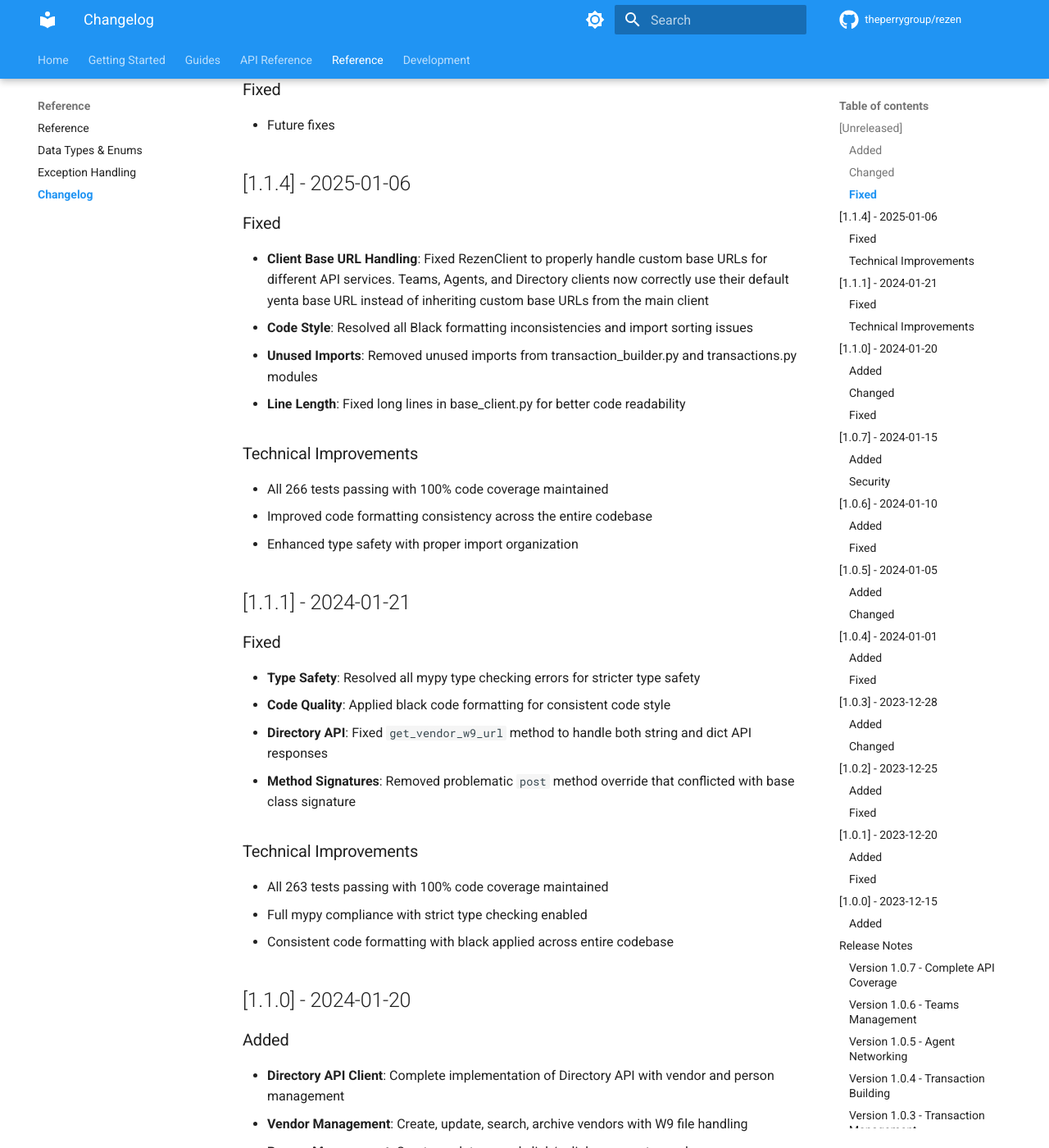
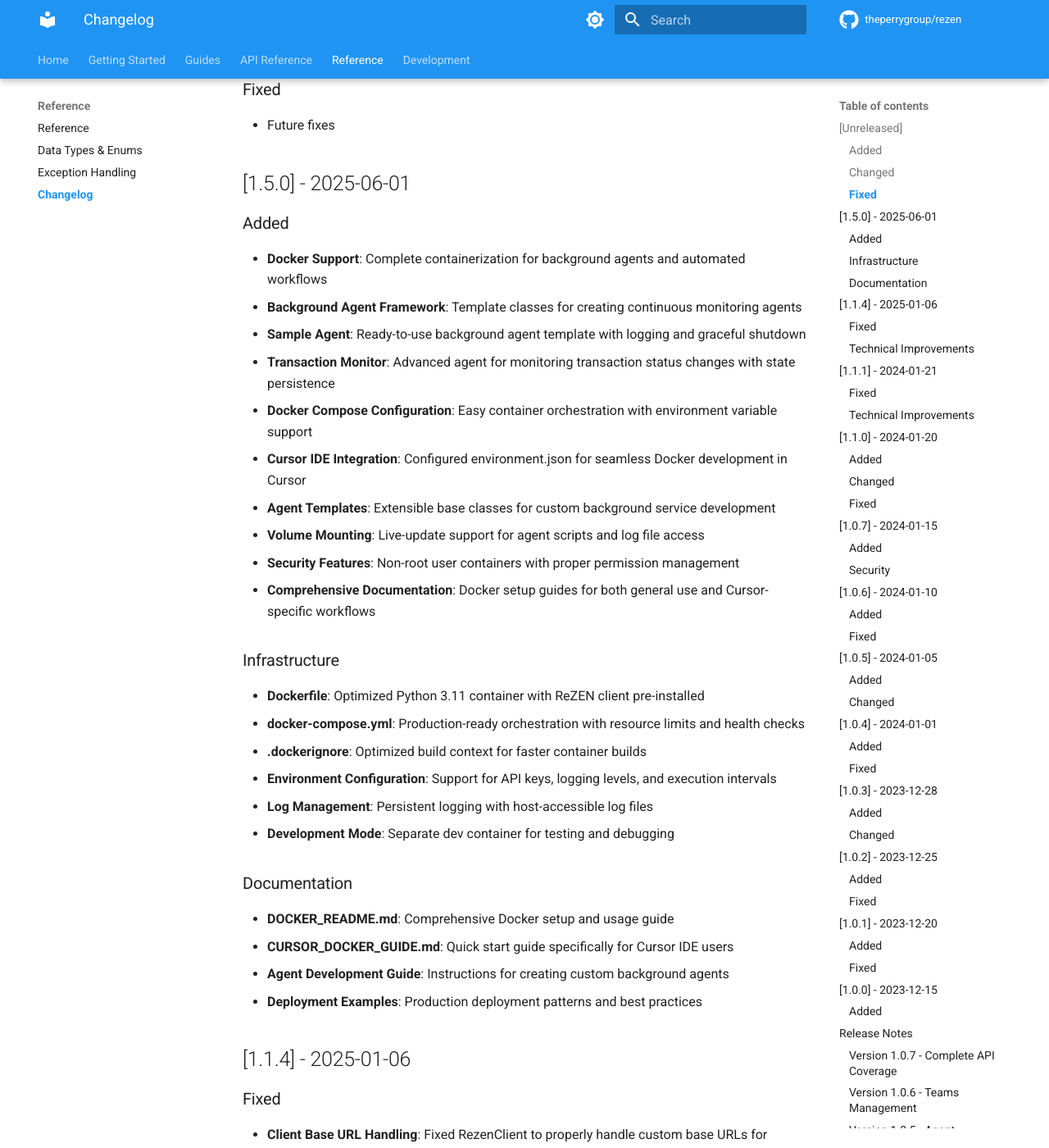
Before and after one commit to theperrygroup/rezen, an MkDocs documentation site: the page built from docs/reference/changelog.md, in a window 1280 px wide and 1400 px high, scrolled down 539 px. Shown: the whole window at 82% size. Built offline with MkDocs 1.6.1 and Material for MkDocs 9.7.7, drawn with Linux system fonts in a browser that asks for light colours; comment, search, counter and statistics services are not loaded.

Commit message:
docs: Update changelog for v1.5.0 Docker release

```diff
--- a/docs/reference/changelog.md
+++ b/docs/reference/changelog.md
@@ -15,6 +15,34 @@ and this project adheres to [Semantic Versioning](https://semver.org/spec/v2.0.0
 
 ### Fixed
 - Future fixes
+
+## [1.5.0] - 2025-06-01
+
+### Added
+- **Docker Support**: Complete containerization for background agents and automated workflows
+- **Background Agent Framework**: Template classes for creating continuous monitoring agents
+- **Sample Agent**: Ready-to-use background agent template with logging and graceful shutdown
+- **Transaction Monitor**: Advanced agent for monitoring transaction status changes with state persistence
+- **Docker Compose Configuration**: Easy container orchestration with environment variable support
+- **Cursor IDE Integration**: Configured environment.json for seamless Docker development in Cursor
+- **Agent Templates**: Extensible base classes for custom background service development
+- **Volume Mounting**: Live-update support for agent scripts and log file access
+- **Security Features**: Non-root user containers with proper permission management
+- **Comprehensive Documentation**: Docker setup guides for both general use and Cursor-specific workflows
+
+### Infrastructure
+- **Dockerfile**: Optimized Python 3.11 container with ReZEN client pre-installed
+- **docker-compose.yml**: Production-ready orchestration with resource limits and health checks
+- **.dockerignore**: Optimized build context for faster container builds
+- **Environment Configuration**: Support for API keys, logging levels, and execution intervals
+- **Log Management**: Persistent logging with host-accessible log files
+- **Development Mode**: Separate dev container for testing and debugging
+
+### Documentation
+- **DOCKER_README.md**: Comprehensive Docker setup and usage guide
+- **CURSOR_DOCKER_GUIDE.md**: Quick start guide specifically for Cursor IDE users
+- **Agent Development Guide**: Instructions for creating custom background agents
+- **Deployment Examples**: Production deployment patterns and best practices
 
 ## [1.1.4] - 2025-01-06
 
```
